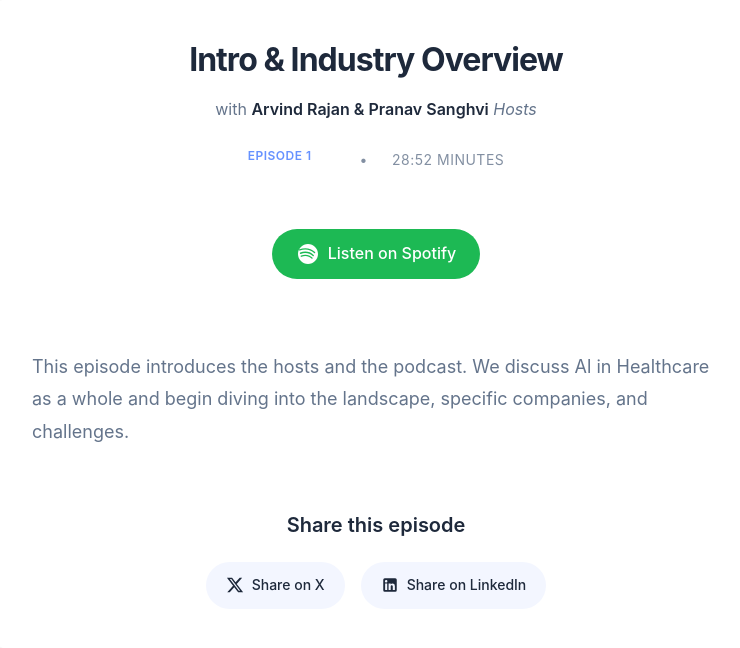
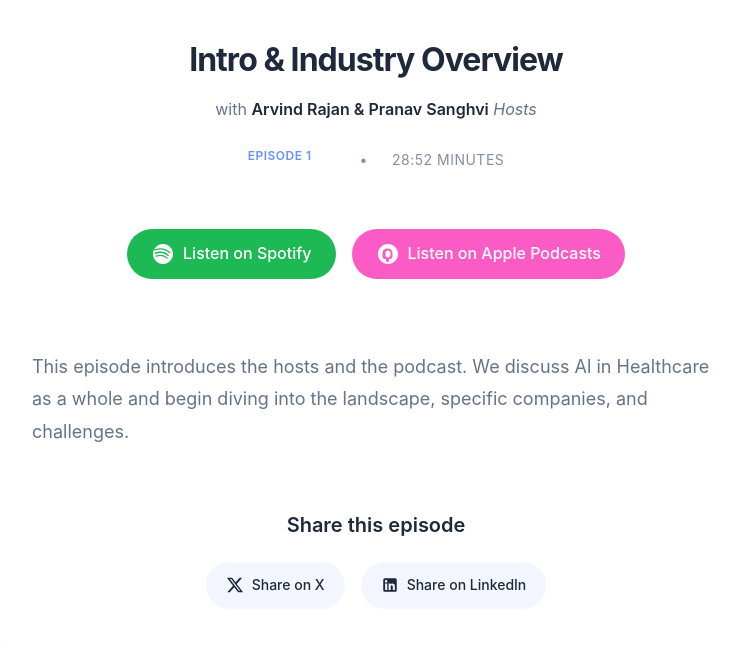
Before and after one commit to thisisalimirza/medinnovate, a Django app: page /episode/1/ in a window 1280 px wide. Shown: the part 193-841 px from the top of the page, without its empty margins (264-1004 px from the left). Run offline with Django 5.2, Linux system fonts and the light colour scheme; data comes from the database, SQL or seed files in the repository; some web fonts are replaced.

Commit message:
Fix: Update Apple Podcasts URL field name in episode detail template

```diff
--- a/api/templates/api/episode_detail.html
+++ b/api/templates/api/episode_detail.html
@@ -57,8 +57,8 @@
                             Listen on Spotify
                         </a>
                         {% endif %}
-                        {% if episode.apple_podcasts_url %}
-                        <a href="{{ episode.apple_podcasts_url }}" target="_blank" rel="noopener noreferrer" class="platform-button apple">
+                        {% if episode.apple_podcast_url %}
+                        <a href="{{ episode.apple_podcast_url }}" target="_blank" rel="noopener noreferrer" class="platform-button apple">
                             <object data="{% static 'api/icons/apple-podcast.svg' %}" type="image/svg+xml"></object>
                             Listen on Apple Podcasts
                         </a>
```
